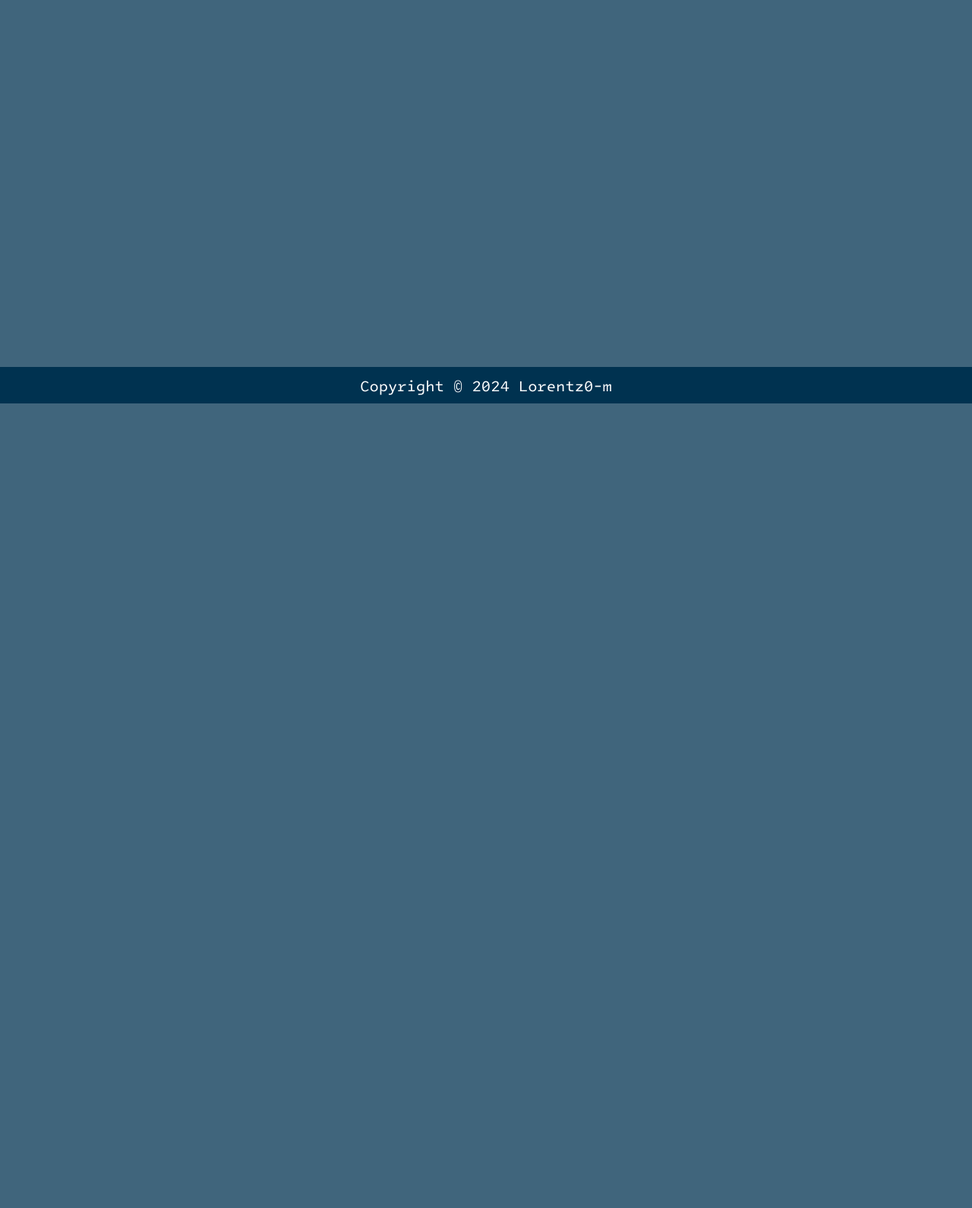
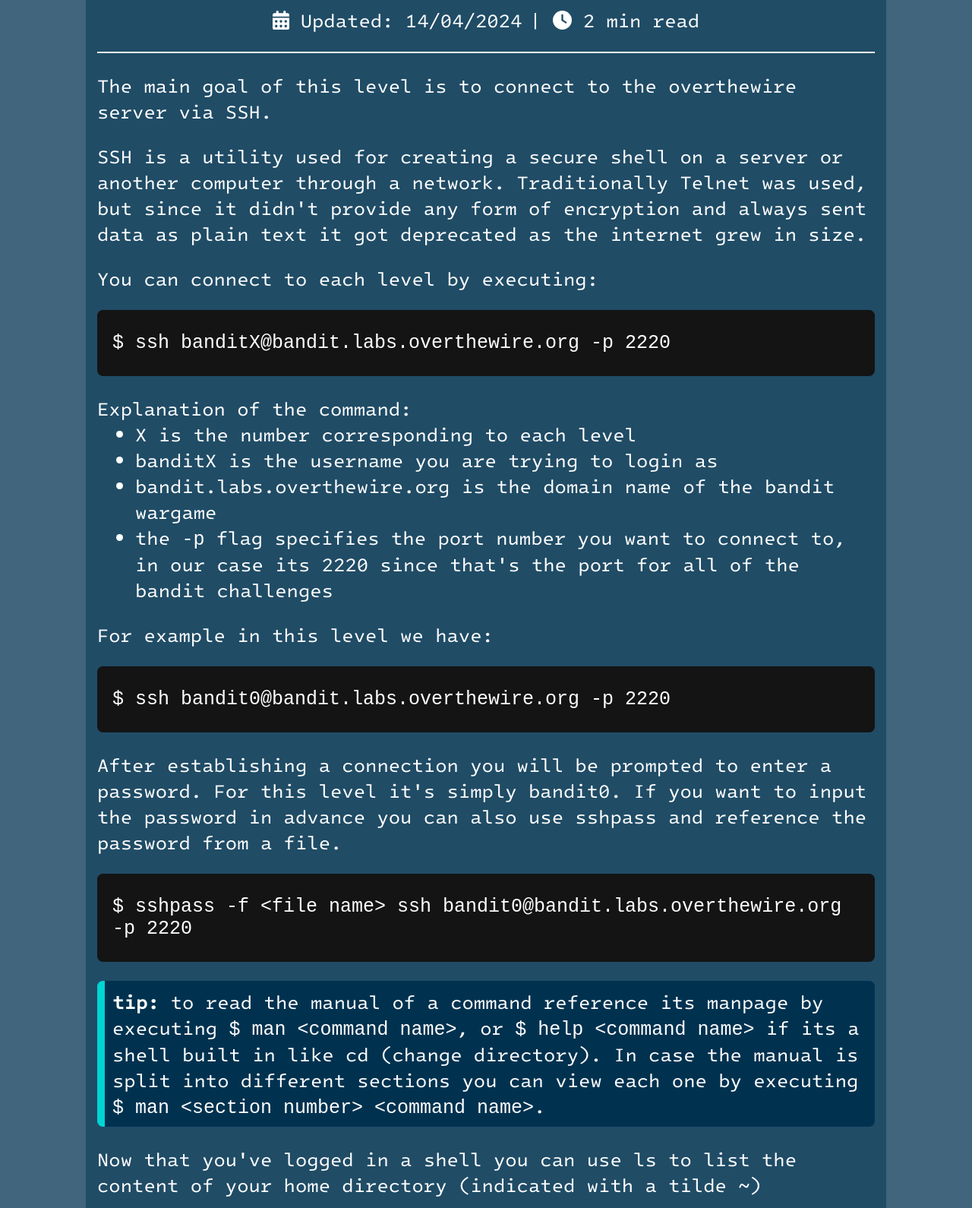
Before and after one commit to lorentz0-m/Security-Blog, a plain HTML site: page posts/overthewire/bandit/level0.html in a window 1280 px wide. Shown: the part 269-1859 px from the top of the page at 76% size. Before the commit the page ends 800 px from the top, so only its background shows below. Drawn offline with Linux system fonts and the light colour scheme.

Commit message:
Implement the html and css for the write-up pages
The website runs fine on mobile as well.

```diff
--- a/posts/overthewire/bandit/level0.html
+++ b/posts/overthewire/bandit/level0.html
@@ -4,25 +4,112 @@
 	<head>
 		<meta charset="UTF-8">
 		<meta name="viewport" content="width=device-width, initial-scale=1.0">
-		<title>Bandit Level 0</title>
+		<title>Bandit Level 0 Write-up</title>
 		<link rel="stylesheet" href="styles.css">
 	</head>
 
 	<body>
 		<div class="header">
 			<div class="profile">
-				<div class="username"><a href="">Lorentz0-m</a></div>
-				<div class="info">CTF write-ups and security related topics</div>
+				<div class="username"><a href="../../../index.html">Lorentz0-m</a></div>
+				<div class="short-description">CTF write-ups and security related topics</div>
 			</div>
 
 			<ul>
-				<li><a href="">Home</a></li>
-				<li><a href="">All Posts</a></li>
-				<li><a href="">About</a></li>
+				<li><a href="../../../index.html">Home</a></li>
+				<li><a href="../../all_articles.html">All Posts</a></li>
+				<li><a href="../../../about.html">About</a></li>
 			</ul>
 		</div>
 
-		<div class="page-content"></div>
+		<div class="page-content">
+			<h1 class="title">OverTheWire Bandit Level 0 Write-up</h1>
+
+			<div class="info">
+				<div><img src="../../../media/icons/calendar-days-solid.svg" alt="an icon of a calendar"> Updated: 14/04/2024</div>
+				<div>| <img src="../../../media/icons/clock-solid.svg" alt="an icon of a clock"> 2 min read</div>
+			</div>
+
+			<hr>
+
+			<p>The main goal of this level is to connect to the overthewire server via SSH.</p>
+
+			<p>
+				SSH is a utility used for creating a secure shell on a server or another computer
+				through a network. Traditionally Telnet was used, but since it didn't provide any
+				form of encryption and always sent data as plain text it got deprecated as the
+				internet grew in size.
+			</p>
+			<p>You can connect to each level by executing:</p>
+			<pre>
+				<code>
+					$ ssh banditX@bandit.labs.overthewire.org -p 2220
+				</code>
+			</pre>
+			<div class="explanation">
+				Explanation of the command:
+				<ul>
+					<li>X is the number corresponding to each level</li>
+					<li>banditX is the username you are trying to login as</li>
+					<li>bandit.labs.overthewire.org is the domain name of the bandit wargame</li>
+					<li>the <code>-p</code> flag specifies the port number you want to connect to,
+					in our case its 2220 since that's the port for all of the bandit challenges</li>
+				</ul>
+			</div>
+			<p>For example in this level we have:</p>
+			<pre>
+				<code>
+					$ ssh bandit0@bandit.labs.overthewire.org -p 2220
+				</code>
+			</pre>
+			<p>
+				After establishing a connection you will be prompted to enter a password.
+				For this level it's simply bandit0. If you want to input the password in
+				advance you can also use sshpass and reference the password from a file.
+			</p>
+			<pre>
+				<code>
+					$ sshpass -f &lt;file name&gt; ssh bandit0@bandit.labs.overthewire.org -p 2220
+				</code>
+			</pre>
+			<div class="tips">
+				<strong>tip:</strong> to read the manual of a command reference its manpage by executing
+				<code>$ man &lt;command name&gt;</code>, or <code>$ help &lt;command name&gt;</code>
+				if its a shell built in like cd (change directory). In case the manual is split into
+				different sections you can view each one by executing
+				<code>$ man &lt;section number&gt; &lt;command name&gt;</code>.
+			</div>
+			<p>
+				Now that you've logged in a shell you can use ls to list the content of your
+				home directory (indicated with a tilde ~)
+			</p>
+			<pre>
+				<code>
+					bandit0@bandit:~$ ls
+					readme
+				</code>
+			</pre>
+			<p>
+				A readme file appears to be stored inside the home dir, by using the cat command
+				(short for concatenate) you can view its content inside the terminal
+			</p>
+			<pre>
+				<code>
+					bandit0@bandit:~$ cat readme
+					NH2SXQwcBdpmTEzi3bvBHMM9H66vVXjL
+				</code>
+			</pre>
+			<p>
+				Which is the password for level 1!
+			</p>
+
+			<hr>
+
+			<div class="level-links">
+				<a href="">&lt;-Introduction</a>
+				<a href="">Next Level-&gt;</a>
+			</div>
+		</div>
 
 		<div class="footer">
 			Copyright &#169; 2024 Lorentz0-m
--- a/posts/overthewire/bandit/styles.css
+++ b/posts/overthewire/bandit/styles.css
@@ -3,6 +3,7 @@
 	src: url("../../../media/fonts/IntelOneMono-Regular.ttf");
 }
 
+/* css reset */
 * {
 	margin: 0;
 	padding: 0;
@@ -12,15 +13,18 @@ html, body {
 	width: 100%;
 	height: 100%;
 	font-family: "IntelOneMono", Cantarell, sans-serif;
-	font-size: 20px;
+	/* font-size: 25px; */
+	font-size: 25px;
 }
 
 body {
 	/* color palette */
 	--white: #FFFFFF;
-	--cadet-gray: #8099A8;
 	--paynes-gray: #40657C;
+	--indigo-dye: #204C66;
 	--prussian-blue: #003250;
+	--light-blue: #3882F6;
+	--dim-cyan: #00D5D5;
 
 	display: flex;
 	flex-flow: column nowrap;
@@ -29,13 +33,12 @@ body {
 }
 
 /* styling the header */
-
 .header {
-	padding: 20px;
+	padding: 0.8rem;
 	background-color: var(--prussian-blue);
 	display: flex;
 	flex-flow: row wrap;
-	gap: 40px;
+	gap: 0.6rem;
 	justify-content: space-around;
 	align-items: center;
 }
@@ -48,12 +51,12 @@ body {
 .header > ul {
 	display: flex;
 	flex-flow: row wrap;
-	gap: 50px;
+	gap: 2rem;
 	list-style-type: none;
 }
 
 .header > ul a {
-	font-size: 1.25rem;
+	font-size: 1.20rem;
 }
 
 .header a {
@@ -62,15 +65,108 @@ body {
 }
 
 .header a:hover{
-	color: #3882F6;
+	color: var(--light-blue);
+}
+
+/* styling the page content */
+.page-content {
+	background-color: var(--indigo-dye);
+	margin: 2rem 0rem 2rem 0rem;
+	padding: 0.6rem 0.6rem 1rem 0.6rem;
+
+	border-radius: 0.3rem;
+	max-width: 80%;
+	align-self: center;
+
+	display: flex;
+	flex-flow: column nowrap;
+	gap: 1rem;
+}
+
+h1 {
+	font-size: 1.5rem;
+}
+
+h1.title {
+	align-self: center;
+}
+
+.page-content .info img {
+	width: auto;
+	height: 1rem;
+}
+
+.info {
+	align-self: center;
+	display: flex;
+	flex-flow: row wrap;
+	gap: 0.4rem;
+}
+
+.info > div {
+	display: flex;
+	flex-flow: row nowrap;
+	align-items: center;
+	gap: 0.6rem;
+}
+
+hr {
+	background-color: var(--white);
+	height: 2px;
+	border: none;
+}
+
+/* removing the extra whitespace without
+changing the code indentation */
+pre, code {
+	white-space: pre-line;
+}
+
+pre {
+	overflow: auto;
+	background-color: rgb(20, 20, 20);
+	border-radius: 0.3rem;
+	padding: 0rem 0.8rem 0rem 0.8rem;
+}
+
+.explanation {
+	overflow: auto;
+}
+
+.page-content .explanation > ul {
+	margin-left: 2rem;
+}
+
+.page-content > .tips {
+	background-color: var(--prussian-blue);
+	border-radius: 0.3rem;
+	padding: 0.4rem;
+	border-left: 0.4rem solid var(--dim-cyan);
+}
+
+.level-links a {
+	text-decoration: none;
+	color: var(--white);
+	font-weight: bold;
+}
+
+.level-links a:hover {
+	color: var(--light-blue);
+}
+
+.level-links {
+	display: flex;
+	flex-flow: row wrap;
+	gap: 1.2rem;
+	justify-content: space-between;
+	padding: 0.4rem;
 }
 
 /* styling the footer */
-
 .footer {
 	margin-top: auto;
 	background-color: var(--prussian-blue);
-	padding: 10px;
+	padding: 0.4rem;
 	display: flex;
 	justify-content: center;
 	align-items: center;
```
Also changed, not shown: about.html (added), index.html (added), media/icons/calendar-days-solid.svg (added), media/icons/clock-solid.svg (added), posts/all_articles.html (added).
